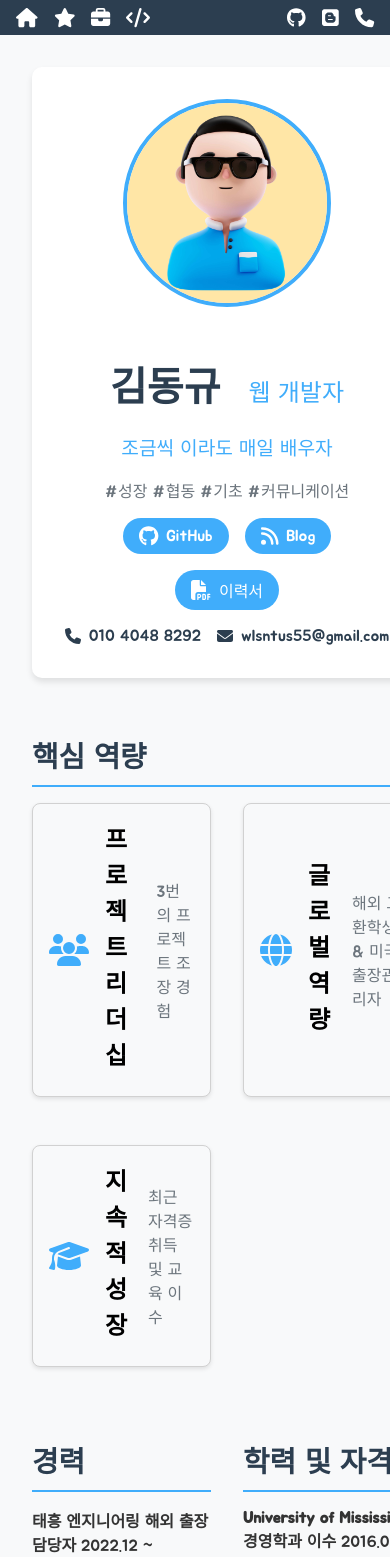
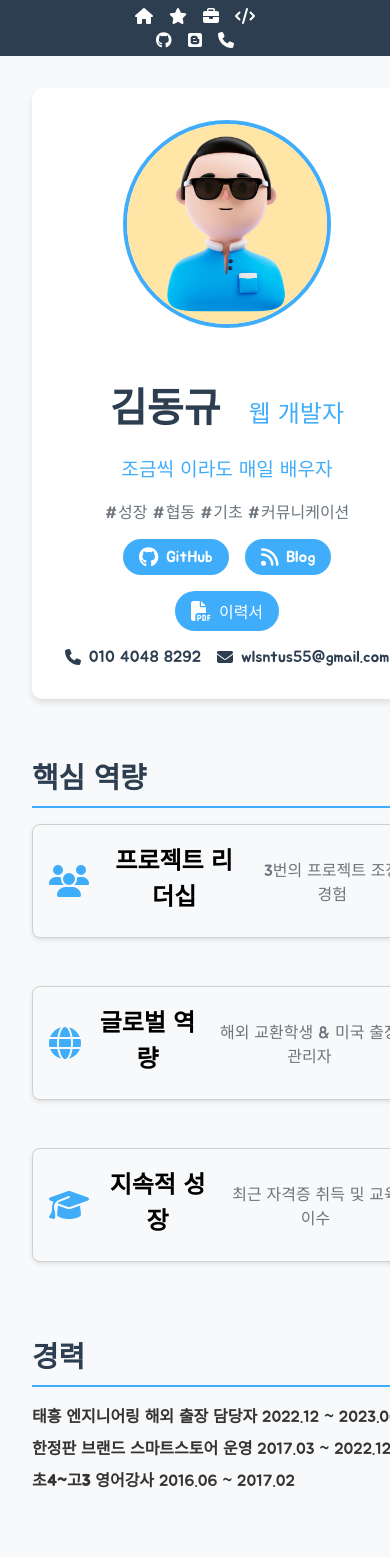
Before and after one commit to dongkyukim1/portfolio, a Vue app: page /projects in a window 390 px wide. Shown: the top 1557 px of the page. Built offline with nearby package versions, Linux system fonts and the light colour scheme; the HTML template or start-up script is replaced by a standard one.

Commit message:
feature : 4th commit

```diff
--- a/index.html
+++ b/index.html
@@ -9,6 +9,6 @@
   </head>
   <body>
     <div id="app"></div>
-    <script type="module" src="/src/main.js"></script>
+    <script type="module" src="/portfolio/src/main.js"></script>
   </body>
 </html>
--- a/package.json
+++ b/package.json
@@ -6,7 +6,8 @@
   "scripts": {
     "dev": "vite",
     "build": "vite build",
-    "preview": "vite preview"
+    "preview": "vite preview",
+    "deploy": "gh-pages -d dist"
   },
   "dependencies": {
     "@fortawesome/fontawesome-svg-core": "^6.6.0",
--- a/src/App.vue
+++ b/src/App.vue
@@ -69,7 +69,7 @@ export default {
 
     const scrollToSection = (sectionId) => {
       if (home.value && home.value.$refs[sectionId]) {
-        home.value.$refs[sectionId].scrollIntoView({ behavior: 'smooth' });
+        home.value.$refs[sectionId].scrollIntoView({behavior: 'smooth'});
       }
     }
 
@@ -82,19 +82,12 @@ export default {
 </script>
 
 <style>
-:root {
-  --primary-color: #3498db;
-  --secondary-color: #2c3e50;
-  --background-color: #f8f9fa;
-  --text-color: #333;
-}
-
 body {
   margin: 0;
   padding: 0;
   font-family: 'Noto Sans KR', 'Roboto', sans-serif;
-  background-color: var(--background-color);
-  color: var(--text-color);
+  background-color: #f8f9fa;
+  color: #333;
 }
 
 #app {
@@ -104,7 +97,7 @@ body {
 }
 
 header {
-  background-color: var(--secondary-color);
+  background-color: #2c3e50;
   color: white;
   padding: 0.5rem 1rem;
   display: flex;
@@ -125,21 +118,19 @@ nav, .social-icons {
   text-decoration: none;
   font-size: 1.2rem;
   cursor: pointer;
-  position: relative;
   display: flex;
   flex-direction: column;
   align-items: center;
 }
 
 .nav-item:hover {
-  color: var(--primary-color);
+  color: #3498db;
 }
 
 .tooltip {
   visibility: hidden;
   background-color: #555;
   color: #fff;
-  text-align: center;
   border-radius: 6px;
   padding: 5px 8px;
   position: absolute;
@@ -175,30 +166,39 @@ nav, .social-icons {
 }
 
 footer {
-  background-color: var(--secondary-color);
+  background-color: #2c3e50;
   color: white;
   text-align: center;
   padding: 0.5rem;
   font-size: 0.9rem;
 }
 
-/* 반응형 디자인을 위한 미디어 쿼리 */
 @media (max-width: 768px) {
+  header {
+    flex-direction: column;
+  }
+
+  nav {
+    flex-direction: row; /* 세로가 아닌 가로로 정렬되도록 수정 */
+  }
+
+  .social-icons {
+    flex-direction: row; /* 세로가 아닌 가로로 정렬되도록 수정 */
+    margin-top: 0.5rem;
+  }
+
+  .nav-item {
+    font-size: 1rem;
+  }
+
   .main-content {
     flex-direction: column;
   }
 
   .left-content, .right-content {
-    flex: 1;
-    overflow-y: auto;
+    height: calc(100vh - 60px);
     padding: 1rem;
-    height: calc(100vh - 60px); /* 헤더와 푸터 높이를 고려하여 조정 */
-  }
-
-  .left-content {
-    border-right: 1px solid #e0e0e0;
-    display: block !important; /* 추가 */
-    visibility: visible !important; /* 추가 */
+    border-right: none;
   }
 }
 </style>
--- a/src/views/Home.vue
+++ b/src/views/Home.vue
@@ -96,7 +96,7 @@ library.add(faUsers, faGlobe, faGraduationCap, faGithub, faRss, faPhone, faEnvel
 
 const gitLink = 'https://github.com/dongkyukim1'
 const blogLink = 'https://begin-developer.tistory.com/'
-const resumeLink = '/resume/김동규_이력서.pdf'
+const resumeLink = '/resume/resume.pdf';
 const email = 'wlsntus55@gmail.com'
 
 const experience = ref([
@@ -444,16 +444,36 @@ li {
     margin-bottom: 1rem;
   }
 
+  .profile-info {
+    text-align: center;
+  }
+
   .profile-links {
+    justify-content: center;
+  }
+
+  .contact-info {
     justify-content: center;
   }
 
   .highlights-grid,
   .experience-education,
   .skill-categories {
-    display: grid;
-    grid-template-columns: 1fr 1fr;
+    grid-template-columns: 1fr; /* 1열 레이아웃으로 변경 */
     gap: 2rem;
+  }
+
+  .highlight-item {
+    text-align: center;
+    justify-content: center;
+  }
+
+  .skill-items {
+    justify-content: center;
+  }
+
+  .skill-item {
+    justify-content: center;
   }
 }
 </style>
--- a/src/views/Projects.vue
+++ b/src/views/Projects.vue
@@ -26,6 +26,7 @@
       </div>
     </div>
 
+    <!-- 프로젝트 상세 -->
     <div class="project-details">
       <h2>프로젝트 상세</h2>
       <div class="details-grid">
@@ -37,6 +38,7 @@
       </div>
     </div>
 
+    <!-- 프로페셔널 목표 -->
     <div class="additional-content">
       <h2>프로페셔널 목표</h2>
       <div class="professional-goals">
@@ -142,10 +144,9 @@ const openLink = (url) => {
 
 .full-height {
   font-family: 'Jua', sans-serif;
-  height: 100%;
-  overflow-y: auto;
   padding: 1rem;
   background-color: #f5f5f5;
+  min-height: 100vh; /* 페이지 전체 높이 */
 }
 
 .project-grid {
@@ -155,13 +156,19 @@ const openLink = (url) => {
   margin-bottom: 2rem;
 }
 
+@media (max-width: 768px) {
+  .project-grid {
+    grid-template-columns: 1fr; /* 모바일에서 한 열로 */
+  }
+}
+
 .project-item {
   position: relative;
   overflow: hidden;
   border-radius: 8px;
   box-shadow: 0 2px 4px rgba(0, 0, 0, 0.1);
   cursor: pointer;
-  height: 180px;
+  min-height: 200px; /* 최소 높이 */
 }
 
 .project-item img {
@@ -225,7 +232,7 @@ const openLink = (url) => {
 
 .highlights-grid, .details-grid {
   display: grid;
-  grid-template-columns: repeat(4, 1fr);
+  grid-template-columns: repeat(4, 1fr); /* 4열로 정렬 */
   gap: 0.75rem;
 }
 
@@ -279,7 +286,7 @@ p {
 
 .professional-goals {
   display: grid;
-  grid-template-columns: repeat(3, 1fr);
+  grid-template-columns: repeat(3, 1fr); /* 3열로 정렬 */
   gap: 1.25rem;
 }
 
@@ -306,9 +313,26 @@ p {
   line-height: 1.4;
 }
 
+/* 반응형 */
 @media (max-width: 768px) {
   .project-grid, .highlights-grid, .details-grid, .professional-goals {
-    grid-template-columns: 1fr;
+    grid-template-columns: 1fr; /* 모바일에서 1열로 정렬 */
+  }
+
+  .highlight-item, .detail-item {
+    padding: 0.5rem;
+  }
+
+  .project-overlay h3 {
+    font-size: 1.1rem;
+  }
+
+  .project-overlay p {
+    font-size: 0.9rem;
+  }
+
+  .project-highlight {
+    font-size: 0.7rem;
   }
 }
 </style>
--- a/vite.config.js
+++ b/vite.config.js
@@ -1,16 +1,13 @@
+import { defineConfig } from 'vite'
+import vue from '@vitejs/plugin-vue'
 import { fileURLToPath, URL } from 'node:url'
 
-import { defineConfig } from 'vite'
-import vue from '@vitejs/plugin-vue'
-
-// https://vitejs.dev/config/
 export default defineConfig({
-  plugins: [
-    vue(),
-  ],
+  plugins: [vue()],
   resolve: {
     alias: {
-      '@': fileURLToPath(new URL('./src', import.meta.url))
-    }
-  }
+      '@': fileURLToPath(new URL('./src', import.meta.url)),
+    },
+  },
+  base: '/portfolio/', // GitHub 리포지토리 이름에 맞춰 base 설정 추가
 })
```
Also changed, not shown: 1 other file (tests, documents, lock files or other folders).
